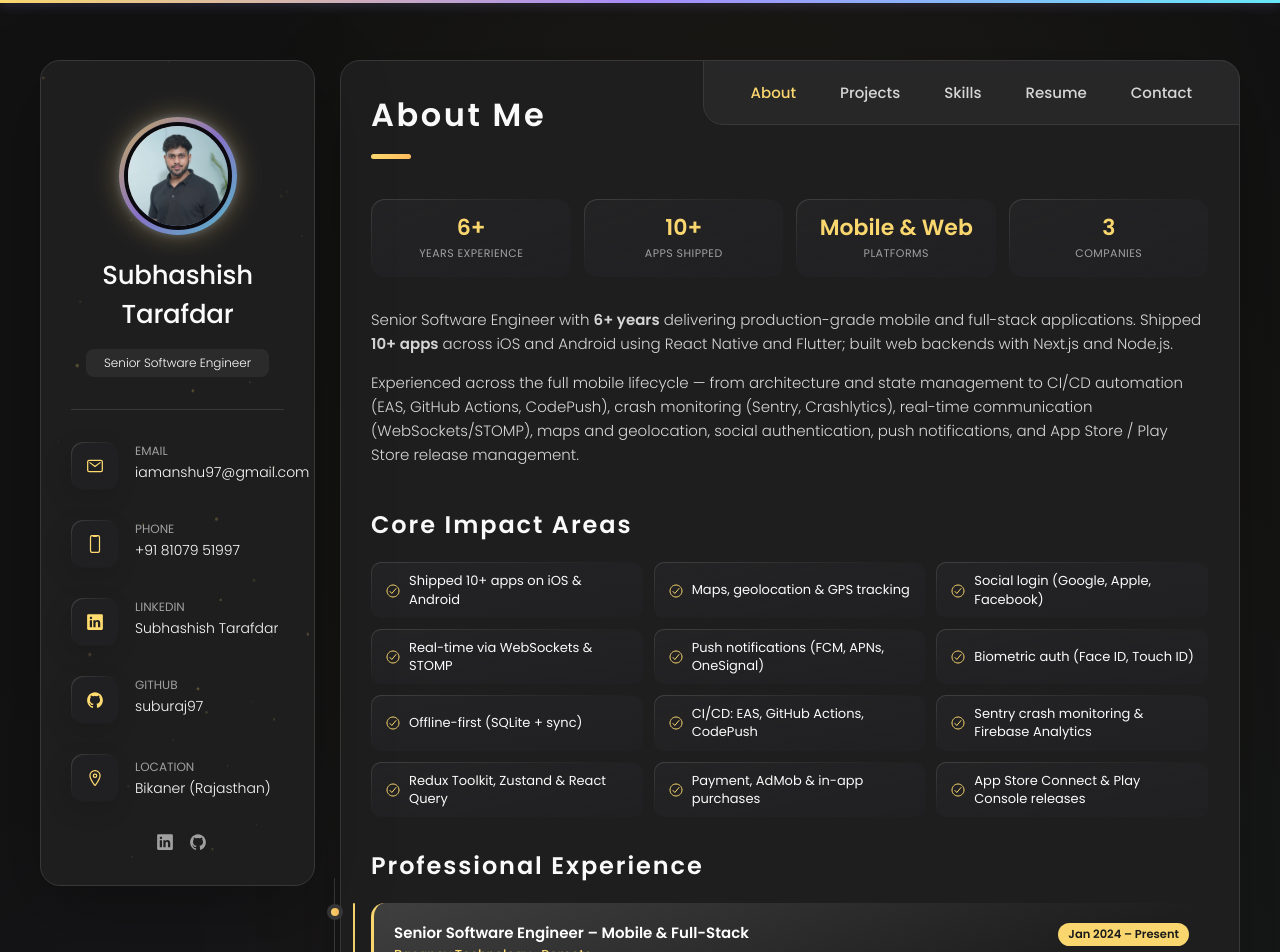
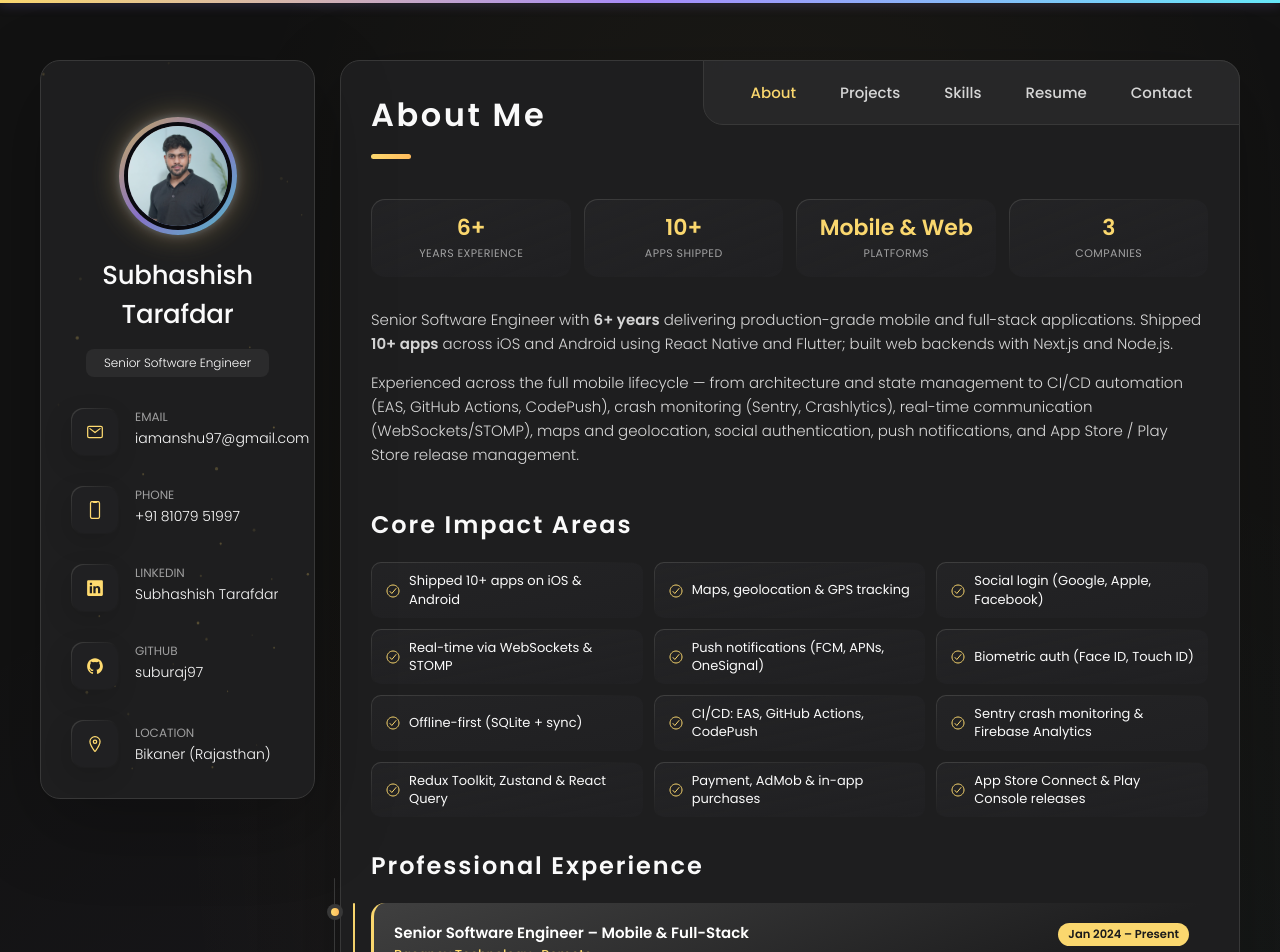
Before and after one commit to BhuvneshSain/subh-portfolio, a React (Create React App) app: page / in a window 1280 px wide. Shown: the top 952 px of the page. Built offline with nearby package versions, Linux system fonts and the light colour scheme.

Commit message:
fixes for side bar

```diff
--- a/src/App.js
+++ b/src/App.js
@@ -1067,32 +1067,6 @@ function App() {
                 </motion.li>
               ))}
             </ul>
-            <div className="separator" />
-            <ul className="social-list">
-              {[
-                {
-                  href: "https://www.linkedin.com/in/subhashish-tarafdar-1692331a4/",
-                  icon: "logo-linkedin",
-                },
-                { href: "https://github.com/suburaj97", icon: "logo-github" },
-              ].map((s, i) => (
-                <motion.li
-                  key={i}
-                  className="social-item"
-                  whileHover={{ y: -5, scale: 1.2 }}
-                  whileTap={{ scale: 0.88 }}
-                >
-                  <a
-                    href={s.href}
-                    className="social-link"
-                    target="_blank"
-                    rel="noopener noreferrer"
-                  >
-                    <ion-icon name={s.icon} />
-                  </a>
-                </motion.li>
-              ))}
-            </ul>
           </div>
         </motion.aside>
 
--- a/src/index.css
+++ b/src/index.css
@@ -2081,6 +2081,7 @@ textarea.form-input::-webkit-resizer { display: none; }
     top: 60px;
     max-height: max-content;
     height: 100%;
+    min-height: calc(100vh - 120px);
     margin-bottom: 0;
     padding-top: 60px;
     z-index: 1;
```
